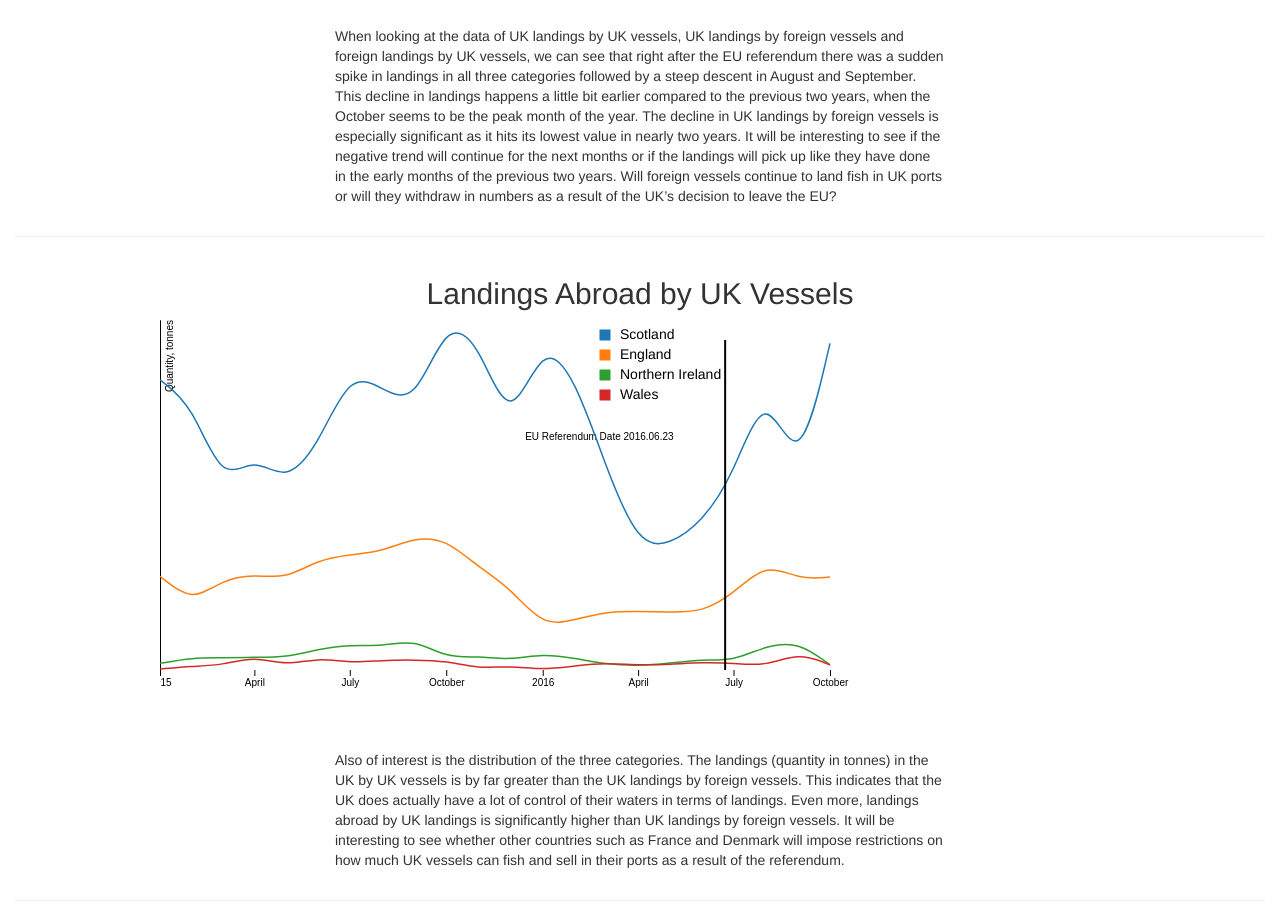
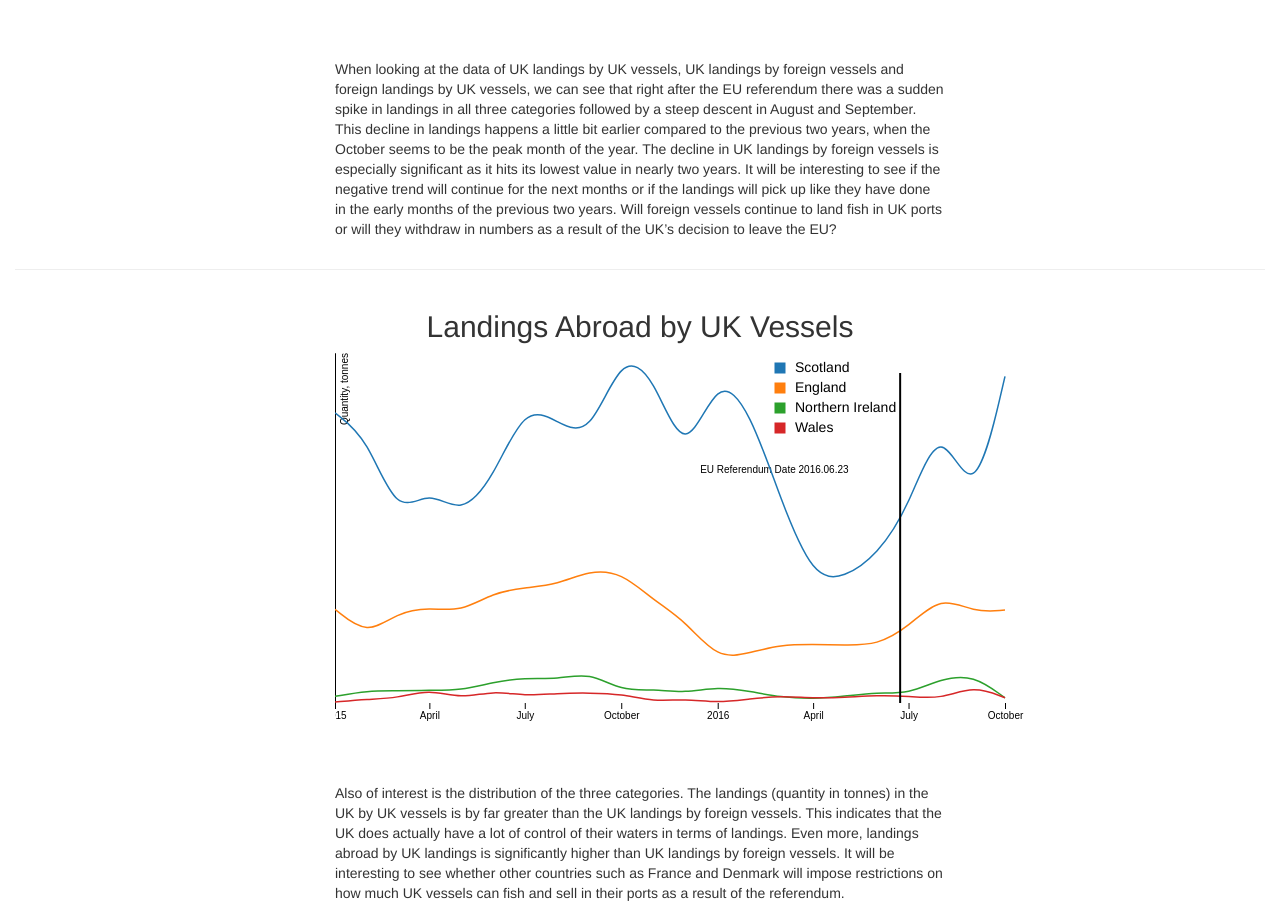
Before and after one commit to comp6234-group5/fish, a website: page index.html in a window 1280 px wide. Shown: the part 567-1483 px from the top of the page. Drawn offline with nearby package versions, Linux system fonts and the light colour scheme.

Commit message:
Formatting...

```diff
--- a/index.html
+++ b/index.html
@@ -13,13 +13,14 @@
 
       <hr />
       <div class="row">
+        <div class="col-md-6 col-md-offset-3">
           <h2 class="center-text">
             Landings into the UK by Domestic vs Foreign Vessels
           </h2>
 
           <svg width="960" height="400" class="vessels center-graph"></svg>
 
-        <p class="col-md-6 col-md-offset-3">
+          <p>
           When looking at the data of UK landings by UK vessels, UK landings by foreign vessels and foreign landings by
           UK vessels, we can see that right after the EU referendum there was a sudden spike in landings in all three categories
           followed by a steep descent in August and September. This decline in landings happens a little bit earlier compared
@@ -30,14 +31,16 @@
           will they withdraw in numbers as a result of the UK’s decision to leave the EU?
           </p>
         </div>
+      </div>
 
       <hr />
       <div class="row">
+        <div class="col-md-6 col-md-offset-3">
           <h2 class="center-text">Landings Abroad by UK Vessels</h2>
 
           <svg width="960" height="400" class="regions center-graph"></svg>
 
-        <p class="col-md-6 col-md-offset-3">
+          <p>
           Also of interest is the distribution of the three categories. The landings (quantity in tonnes) in the UK by UK
           vessels is by far greater than the UK landings by foreign vessels. This indicates that the UK does actually have a lot
           of control of their waters in terms of landings. Even more, landings abroad by UK landings is significantly
@@ -45,6 +48,7 @@
           and Denmark will impose restrictions on how much UK vessels can fish and sell in their ports as a result of the
           referendum.
           </p>
+        </div>
       </div>
 
       <hr />
```
Lines whose indentation alone changed are shown as unchanged.
